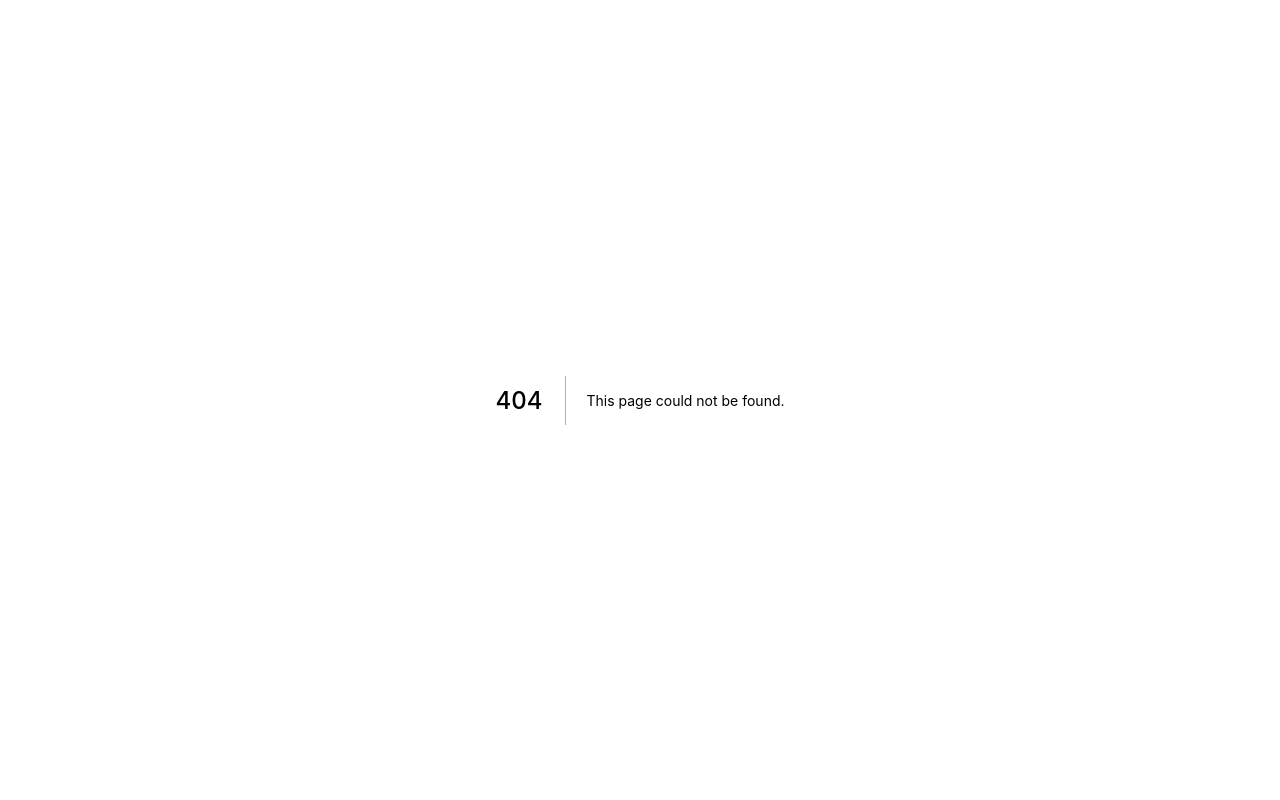
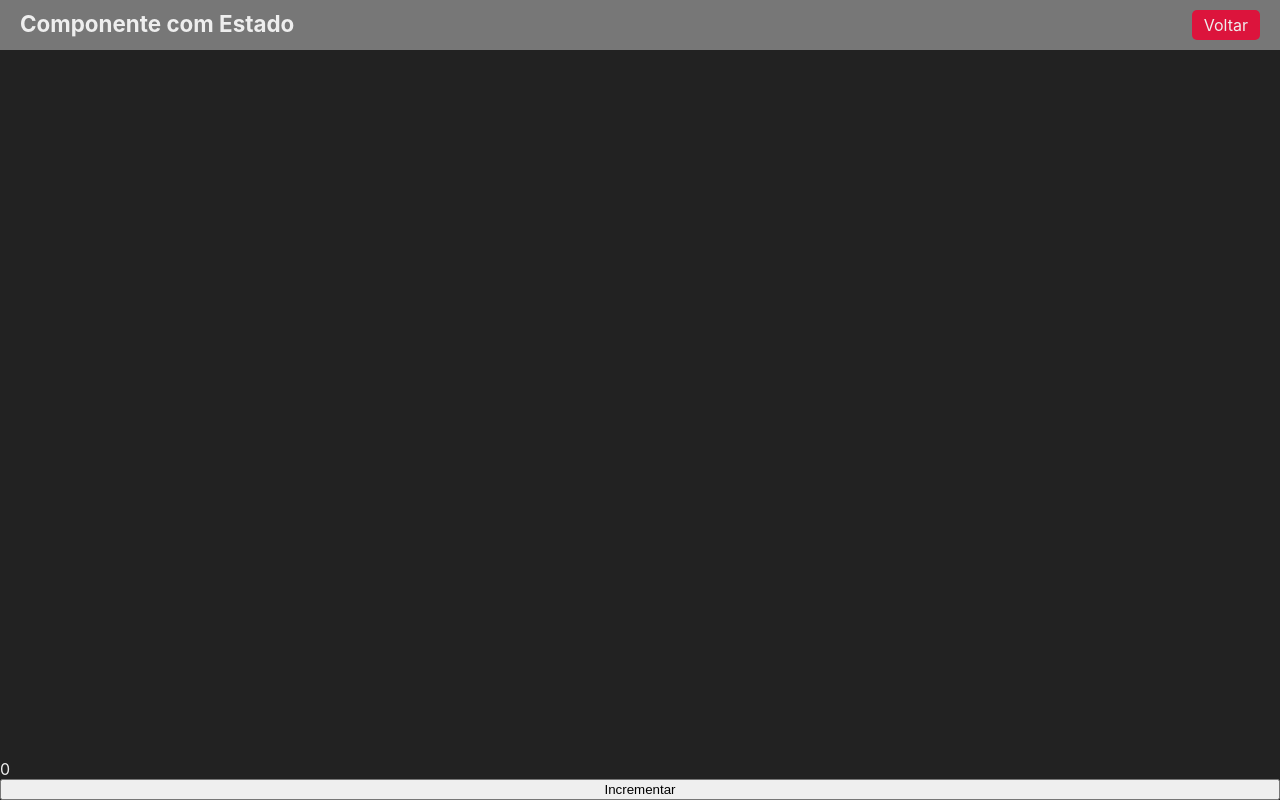
Before and after one commit to amandacgoncalves/nextjs_fundamentals, a Next.js app: page /estado in a window 1280 px wide. Before the commit this address had no page. Built offline with nearby package versions, Linux system fonts and the light colour scheme.

Commit message:
component w/ status

```diff
--- /dev/null
+++ b/src/pages/estado.jsx
@@ -0,0 +1,17 @@
+import { useState } from "react"
+import Layout from "../components/Layout"
+
+export default function Estado() {
+    const [numero, setNumero] = useState(0)
+
+    function incrementar () {
+        setNumero(numero + 1)
+    }
+
+    return (
+        <Layout titulo="Componente com Estado">
+            <div>{numero}</div>
+            <button onClick={incrementar}>Incrementar</button>
+        </Layout>
+    )
+}
--- a/src/pages/index.jsx
+++ b/src/pages/index.jsx
@@ -15,6 +15,7 @@
             <Navegador  texto="JSX" destino="/jsx" cor="crimson"/>
             <Navegador  texto="Navegação #01" destino="/navegacao" cor="green"/>
             <Navegador  texto="Navegação #02" destino="/cliente/sp-2/321" cor="blue"/>
+            <Navegador  texto="Componente com Estado" destino="/estado" cor="pink"/>
         </div>
     )
 }
```
